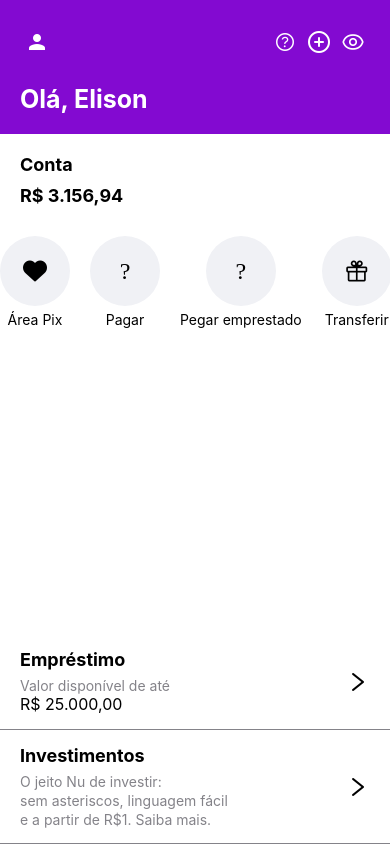
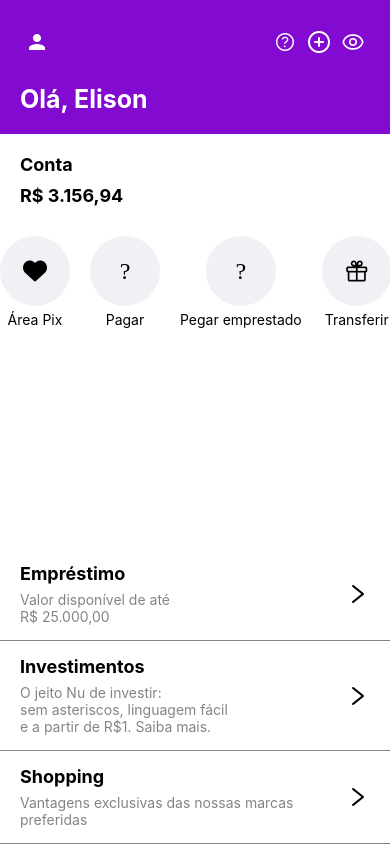
Before and after one commit to ElisonMartins/clone-nubank-app, a React Native app: screen / in a window 390 px wide. Built offline with nearby package versions, Linux system fonts and the light colour scheme.

Commit message:
feat: adc/ Shopping e melhoria na legibilidade

```diff
--- a/App.js
+++ b/App.js
@@ -3,84 +3,6 @@
 import { AntDesign, Feather, Ionicons, MaterialIcons } from '@expo/vector-icons'; // Importando ícones
 
 const windowWidth = Dimensions.get('window').width;
-
-export default function App() {
-  const data = [
-    { icon: 'heart', text: 'Área Pix' },
-    { icon: 'attach-money', text: 'Pagar' },
-    { icon: 'cart-outline', text: 'Pegar emprestado' },
-    { icon: 'gift', text: 'Transferir' },
-    { icon: 'star', text: 'Depositar' },
-    { icon: 'heart', text: 'extrato' },
-    { icon: 'attach-money', text: 'Novas funçoes' },
-  ];
-
-  return (
-    <View style={styles.container}>
-      <View style={styles.header}>
-        <MaterialIcons name="person" size={24} color="white" style={styles.headerIcon} />
-        <View style={styles.otherIconsContainer}>
-          <Ionicons name="ios-help-circle-outline" size={24} color="white" style={styles.headerIcon} />
-          <Feather name="plus-circle" size={24} color="white" style={styles.headerIcon} />
-          <AntDesign name="eyeo" size={24} color="white" style={styles.headerIcon} />
-        </View>
-      </View>
-      <View style={styles.titleContainer}>
-        <Text style={styles.greeting}>Olá, Elison</Text>
-      </View>
-      <View style={styles.whiteView}>
-        <View style={styles.infoContainer}>
-          <Text style={styles.infoText}>Conta</Text>
-          <Text style={styles.infoText}>R$ 3.156,94</Text>
-        </View>
-        <FlatList
-          horizontal
-          showsHorizontalScrollIndicator={false}
-          data={data}
-          keyExtractor={(item, index) => index.toString()}
-          renderItem={({ item }) => (
-            <View style={styles.circleContainer}>
-              <View style={styles.circle}>
-                <AntDesign name={item.icon} size={24} color="black" />
-              </View>
-              <Text style={styles.iconText}>{item.text}</Text>
-            </View>
-          )}
-          contentContainerStyle={styles.sliderContainer}
-          snapToInterval={windowWidth * 0.3 + 20} // Largura do item + margem
-          decelerationRate="fast"
-          getItemLayout={(data, index) => (
-            { length: windowWidth * 0.3 + 20, offset: (windowWidth * 0.3 + 20) * index, index }
-          )}
-        />
-      </View>
-      <View style={styles.emprestimoContainer}>
-        <View style={styles.emprestimoTextContainer}>
-          <Text style={styles.emprestimoTitle}>Empréstimo</Text>
-          <View style={styles.emprestimoLine}></View>
-          <Text style={styles.emprestimoSubtitle}>Valor disponível de até</Text>
-          <Text style={styles.emprestimoValue}>R$ 25.000,00</Text>
-        </View>
-        <View style={styles.emprestimoIcon}>
-          <AntDesign name="right" size={24} color="#000" />
-        </View>
-      </View>
-
-      <View style={styles.investimentosContainer}>
-        <View style={styles.investimentosTextContainer}>
-          <Text style={styles.investimentosTitle}>Investimentos</Text>
-          <View style={styles.investimentosLine}></View>
-          <Text style={styles.investimentosSubtitle}>O jeito Nu de investir:</Text>
-          <Text style={styles.investimentosSubsubtitle}>sem asteriscos, linguagem fácil</Text>
-          <Text style={styles.investimentosSubsubtitle}>e a partir de R$1. Saiba mais.</Text>
-        </View>
-        <View style={styles.investimentosIcon}>
-          <AntDesign name="right" size={24} color="#000" />
-        </View>
-      </View>
-    </View>
-  );
-}
 
 const styles = StyleSheet.create({
   container: {
@@ -149,7 +71,7 @@
     marginTop: 5,
     fontSize: 14,
   },
-  emprestimoContainer: {
+  sectionContainer: {
     flexDirection: 'row',
     justifyContent: 'space-between',
     alignItems: 'center',
@@ -159,66 +81,116 @@
     borderBottomWidth: 1,
     borderBottomColor: '#848389',
   },
-  emprestimoTextContainer: {
+  sectionTextContainer: {
     flex: 1,
   },
-  emprestimoTitle: {
+  sectionTitle: {
     fontSize: 18,
     fontWeight: 'bold',
     color: '#000',
   },
-  emprestimoLine: {
+  sectionLine: {
     backgroundColor: '#848389',
     height: 2,
     width: 0,
     marginBottom: 5,
   },
-  emprestimoSubtitle: {
+  sectionSubtitle: {
     fontSize: 14,
     color: '#848389',
   },
-  emprestimoValue: {
-    fontSize: 16,
-    color: '#000',
-  },
-  emprestimoIcon: {
-    marginLeft: 10,
-  },
-  investimentosContainer: {
-    flexDirection: 'row',
-    justifyContent: 'space-between',
-    alignItems: 'center',
-    backgroundColor: 'white',
-    paddingHorizontal: 20,
-    paddingVertical: 15,
-    borderBottomWidth: 1,
-    borderBottomColor: '#848389',
-  },
-  investimentosTextContainer: {
-    flex: 1,
-  },
-  investimentosTitle: {
-    fontSize: 18,
-    fontWeight: 'bold',
-    color: '#000',
-  },
-  investimentosLine: {
-    backgroundColor: '#848389',
-    height: 2,
-    width: 0,
-    marginBottom: 5,
-  },
-  investimentosSubtitle: {
-    fontSize: 14,
-
-    color: '#848389',
-  },
-  investimentosSubsubtitle: {
-    fontSize: 14,
-    color: '#848389',
-    marginTop: 2,
-  },
-  investimentosIcon: {
+  sectionIcon: {
     marginLeft: 10,
   },
 });
+
+export default function App() {
+  const data = [
+    { icon: 'heart', text: 'Área Pix' },
+    { icon: 'attach-money', text: 'Pagar' },
+    { icon: 'cart-outline', text: 'Pegar emprestado' },
+    { icon: 'gift', text: 'Transferir' },
+    { icon: 'star', text: 'Depositar' },
+    { icon: 'heart', text: 'extrato' },
+    { icon: 'attach-money', text: 'Novas funçoes' },
+  ];
+
+  return (
+    <View style={styles.container}>
+      <View style={styles.header}>
+        <MaterialIcons name="person" size={24} color="white" style={styles.headerIcon} />
+        <View style={styles.otherIconsContainer}>
+          <Ionicons name="ios-help-circle-outline" size={24} color="white" style={styles.headerIcon} />
+          <Feather name="plus-circle" size={24} color="white" style={styles.headerIcon} />
+          <AntDesign name="eyeo" size={24} color="white" style={styles.headerIcon} />
+        </View>
+      </View>
+      <View style={styles.titleContainer}>
+        <Text style={styles.greeting}>Olá, Elison</Text>
+      </View>
+      <View style={styles.whiteView}>
+        <View style={styles.infoContainer}>
+          <Text style={styles.infoText}>Conta</Text>
+          <Text style={styles.infoText}>R$ 3.156,94</Text>
+        </View>
+        <FlatList
+          horizontal
+          showsHorizontalScrollIndicator={false}
+          data={data}
+          keyExtractor={(item, index) => index.toString()}
+          renderItem={({ item }) => (
+            <View style={styles.circleContainer}>
+              <View style={styles.circle}>
+                <AntDesign name={item.icon} size={24} color="black" />
+              </View>
+              <Text style={styles.iconText}>{item.text}</Text>
+            </View>
+          )}
+          contentContainerStyle={styles.sliderContainer}
+          snapToInterval={windowWidth * 0.3 + 20} // Largura do item + margem
+          decelerationRate="fast"
+          getItemLayout={(data, index) => (
+            { length: windowWidth * 0.3 + 20, offset: (windowWidth * 0.3 + 20) * index, index }
+          )}
+        />
+      </View>
+      <View style={styles.sectionContainer}>
+        <View style={styles.sectionTextContainer}>
+          <Text style={styles.sectionTitle}>Empréstimo</Text>
+          <View style={styles.sectionLine}></View>
+          <Text style={styles.sectionSubtitle}>Valor disponível de até</Text>
+          <Text style={styles.sectionSubtitle}>R$ 25.000,00</Text>
+        </View>
+        <View style={styles.sectionIcon}>
+          <AntDesign name="right" size={24} color="#000" />
+        </View>
+      </View>
+
+      <View style={styles.sectionContainer}>
+        <View style={styles.sectionTextContainer}>
+          <Text style={styles.sectionTitle}>Investimentos</Text>
+          <View style={styles.sectionLine}></View>
+          <Text style={styles.sectionSubtitle}>O jeito Nu de investir:</Text>
+          <Text style={styles.sectionSubtitle}>sem asteriscos, linguagem fácil</Text>
+          <Text style={styles.sectionSubtitle}>e a partir de R$1. Saiba mais.</Text>
+        </View>
+        <View style={styles.sectionIcon}>
+          <AntDesign name="right" size={24} color="#000" />
+        </View>
+      </View>
+
+      <View style={styles.sectionContainer}>
+        <View style={styles.sectionTextContainer}>
+          <Text style={styles.sectionTitle}>Shopping</Text>
+          <View style={styles.sectionLine}></View>
+          <Text style={styles.sectionSubtitle}>
+            Vantagens exclusivas das nossas marcas preferidas
+          </Text>
+        </View>
+        <View style={styles.sectionIcon}>
+          <AntDesign name="right" size={24} color="#000" />
+        </View>
+      </View>
+    </View>
+  );
+}
```
